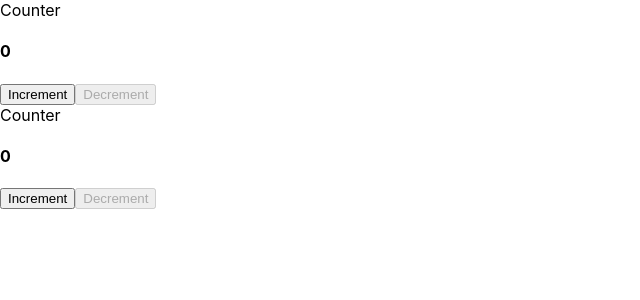
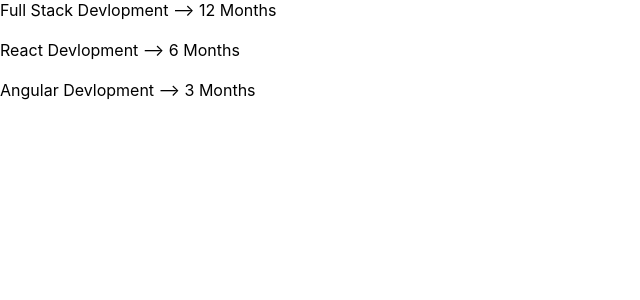
Before and after one commit to tirth765/Firstreact1, a React (Create React App) app: page / in a window 1280 px wide. Shown: the top 300 px of the page, without its empty margins (0-640 px from the left). Built offline with nearby package versions, Linux system fonts and the light colour scheme.

Commit message:
Courses & Fees

```diff
--- a/src/App.js
+++ b/src/App.js
@@ -4,6 +4,8 @@ import MyCountry from "./Component/MyCountry";
 import MYCountryFun from "./Component/MYCountryFun";
 import CounterFun from "./Component/CounterFun";
 import Counter from "./Component/Counter";
+import Colour from "./Component/Colour_Change";
+import Courses from "./Component/Courses";
 
 function App() {
   return (
@@ -12,9 +14,13 @@ function App() {
     {/* <MyCountry />
     <MYCountryFun/> */}
 
-    <Counter/>
-    <CounterFun />
+    {/* <Counter/>
+    <CounterFun /> */}
 
+
+    {/* <Colour/> */}
+
+    <Courses/>
     </>
   );
 }
--- /dev/null
+++ b/src/Component/Colour_Change.js
@@ -0,0 +1,26 @@
+import React, { useState } from 'react'
+
+export default function Colour() {
+
+    const[Colour, setColour] = useState(false);
+
+    const handleColour = () => {
+      setColour (!Colour)
+
+    }
+
+
+
+  return (
+    <>
+    <div style={{backgroundColor: Colour ? 'red' : 'orange'}}>
+    <h1>Function Base Component</h1>
+    <div>MYCountryFun</div>
+
+    <h4> Fruit : {Colour ? 'Apple' : 'Mango'} </h4>
+
+    <button onClick={handleColour} >Change Colour</button>
+    </div>
+    </>
+  )
+}
--- /dev/null
+++ b/src/Component/Courses.js
@@ -0,0 +1,36 @@
+import React, { useState } from 'react'
+
+export default function Courses() {
+    const [courses, setCourses] = useState([
+        {
+            name:'Full Stack Devlopment',
+            Duration: '12 Months',
+        },
+        {
+            name: 'React Devlopment',
+            Duration: '6 Months',
+        },
+        {
+            name: 'Angular Devlopment',
+            Duration: '3 Months',
+        }
+    ]);
+  return (
+    <div>
+        {
+
+        courses.map((v,i) => (
+            <>
+            <span>{v.name} {'-->'} </span>
+            <span>{v.Duration}</span>
+            <br/>
+            <br/>
+
+            </>
+        ))
+
+    }
+
+    </div>
+  )
+}
```
